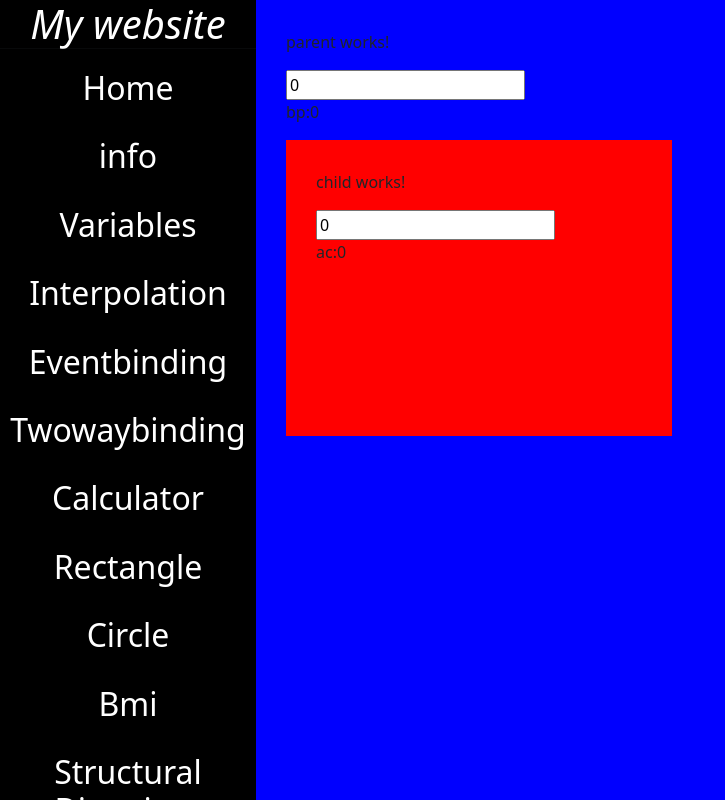
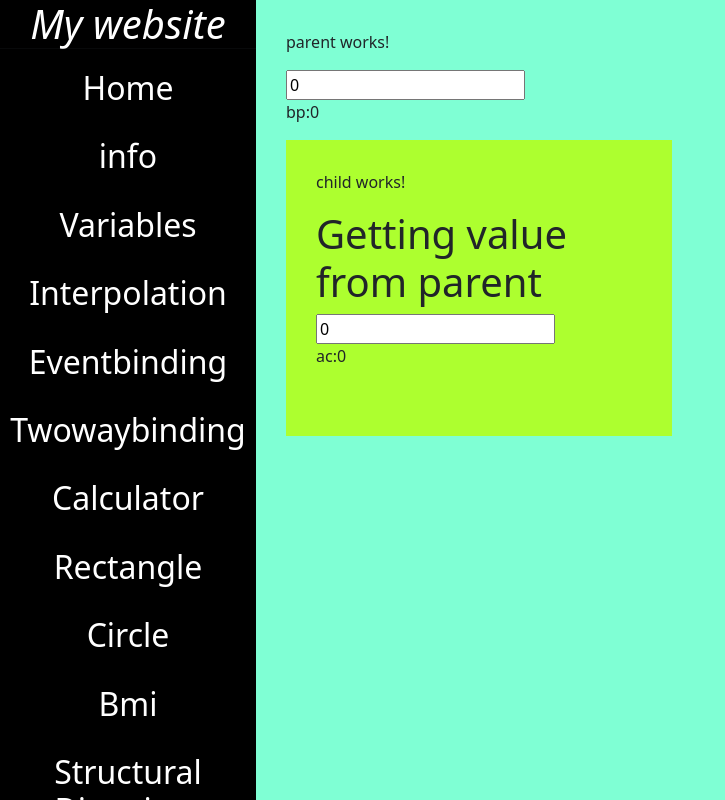
Before and after one commit to Ravikanikireddy/my-app2, an Angular app: page /dashboard/parent in a window 1280 px wide. Shown: the whole page, without its empty margins (0-725 px from the left). Built offline with nearby package versions, Linux system fonts and the light colour scheme; sample sign-in values are in the browser's storage.

Commit message:
creation emit heading,bcg-img  change

```diff
--- a/src/app/child/child.component.html
+++ b/src/app/child/child.component.html
@@ -1,6 +1,7 @@
 <div>
 
 <p>child works!</p>
+<h1>Getting value from parent</h1>
 <input type="number" [(ngModel)]="bc" (keyup)="send()">
 <p>ac:{{ac}}</p>
 
--- a/src/app/child/child.component.scss
+++ b/src/app/child/child.component.scss
@@ -1,6 +1,6 @@
 div{
     width:40%;
     height:40%;
-    background-color: red;
+    background-color:greenyellow;
     padding:30px;
 }
--- a/src/app/parent/parent.component.scss
+++ b/src/app/parent/parent.component.scss
@@ -1,6 +1,6 @@
 div{
     width:100%;
     height:100%;
-    background-color: blue;
+    background-color: aquamarine;
     padding:30px;
 }
```
